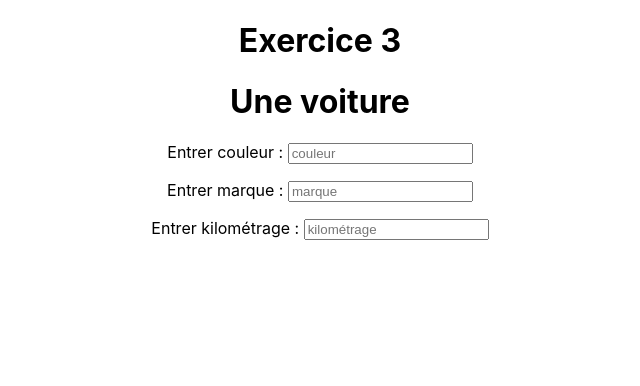
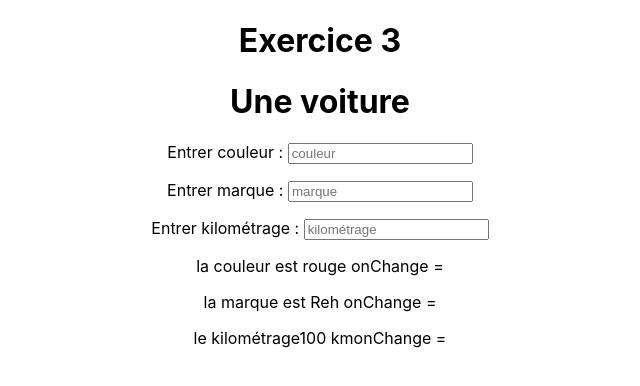
Before and after one commit to PORaymond/formatif_03_correctio_q_03, a React (Create React App) app: page / in a window 1280 px wide. Shown: the top 386 px of the page, without its empty margins (320-960 px from the left). Built offline with nearby package versions, Linux system fonts and the light colour scheme; the HTML template or start-up script is replaced by a standard one.

Commit message:
ajouter des event onChange pour les trois boutons

```diff
--- a/src/Car.js
+++ b/src/Car.js
@@ -1,6 +1,18 @@
 import {Component} from "react";
 
 class Car extends Component {
+   state = {
+      couleurSt:'rouge', marqueSt:'Reh', kmSt:'100 km'
+   }
+   onCouleurChange = () => {
+      this.setState({couleurSt:'noire'});
+   }
+   onMarqueChange = () => {
+      this.setState({marque:'ford'});
+   }
+   onKmChange = () => {
+      this.setState({kmSt:'20 km'});
+   }
    render() {
       console.log(this.props)
       return(
@@ -15,6 +27,10 @@ class Car extends Component {
             <p>
                Entrer kilométrage : <input type="text" placeholder="kilométrage"/>
             </p>
+            <p>la couleur est {this.state.couleurSt} onChange = {this.onCouleurChange} </p>
+            <p>la marque est {this.state.marqueSt} onChange = {this.onMarqueChange}</p>
+            <p>le kilométrage{this.state.kmSt}onChange = {this.onKmChange}</p>
+
          </div>
       );
    }
```
